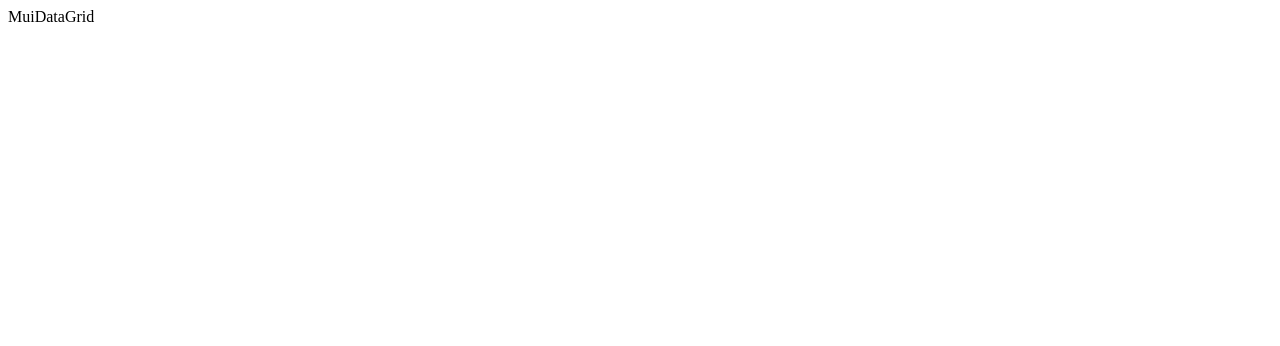
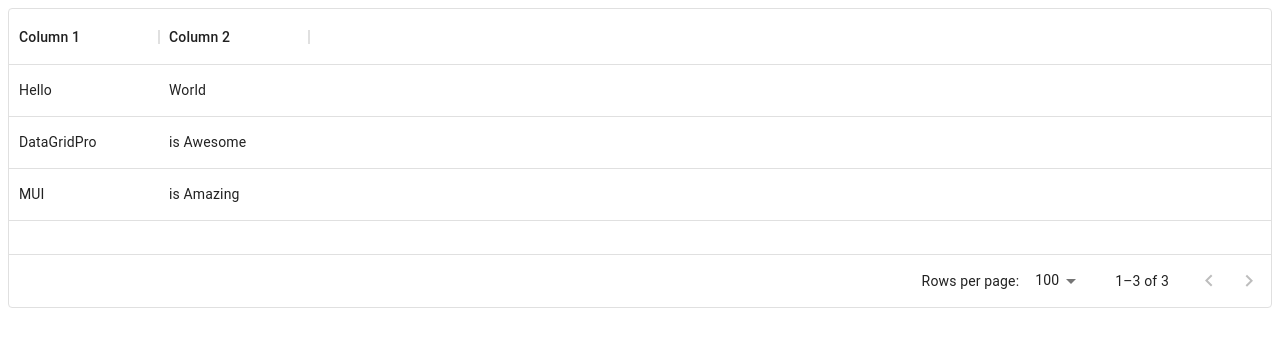
Before and after one commit to legendkong/datagrid, a React (Create React App) app: page / in a window 1280 px wide. Shown: the top 346 px of the page. Built offline with nearby package versions, Linux system fonts and the light colour scheme.

Commit message:
feat: defined rows and cols for MuiDataGrid comp

```diff
--- a/src/components/MuiDataGrid.jsx
+++ b/src/components/MuiDataGrid.jsx
@@ -1,8 +1,23 @@
 import React from 'react'
+import { DataGrid } from '@mui/x-data-grid'
+
+const rows = [
+   { id: 1, col1: 'Hello', col2: 'World' },
+   { id: 2, col1: 'DataGridPro', col2: 'is Awesome' },
+   { id: 3, col1: 'MUI', col2: 'is Amazing' },
+];
+
+const columns = [
+   { field: 'col1', headerName: 'Column 1', width: 150 },
+   { field: 'col2', headerName: 'Column 2', width: 150 },
+];
+
 
 function MuiDataGrid() {
    return (
-      <div>MuiDataGrid</div>
+      <div style={{ height: 300, width: '100%' }}>
+         <DataGrid rows={rows} columns={columns} />
+      </div>
    )
 }
 
```
